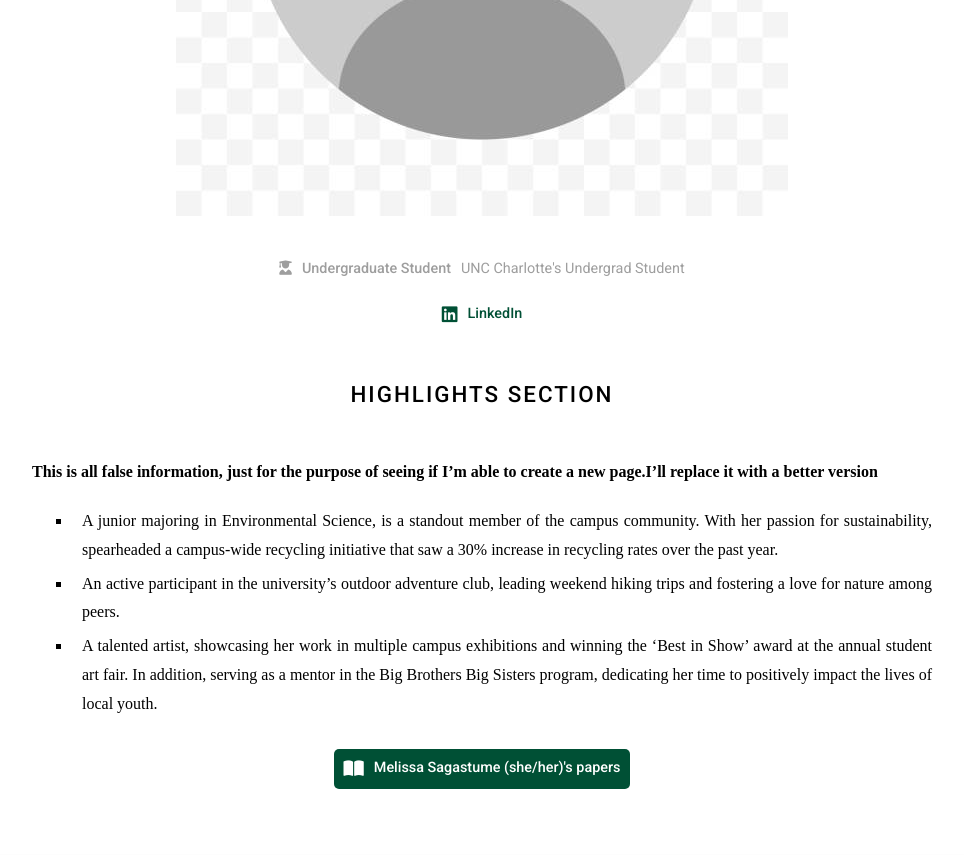
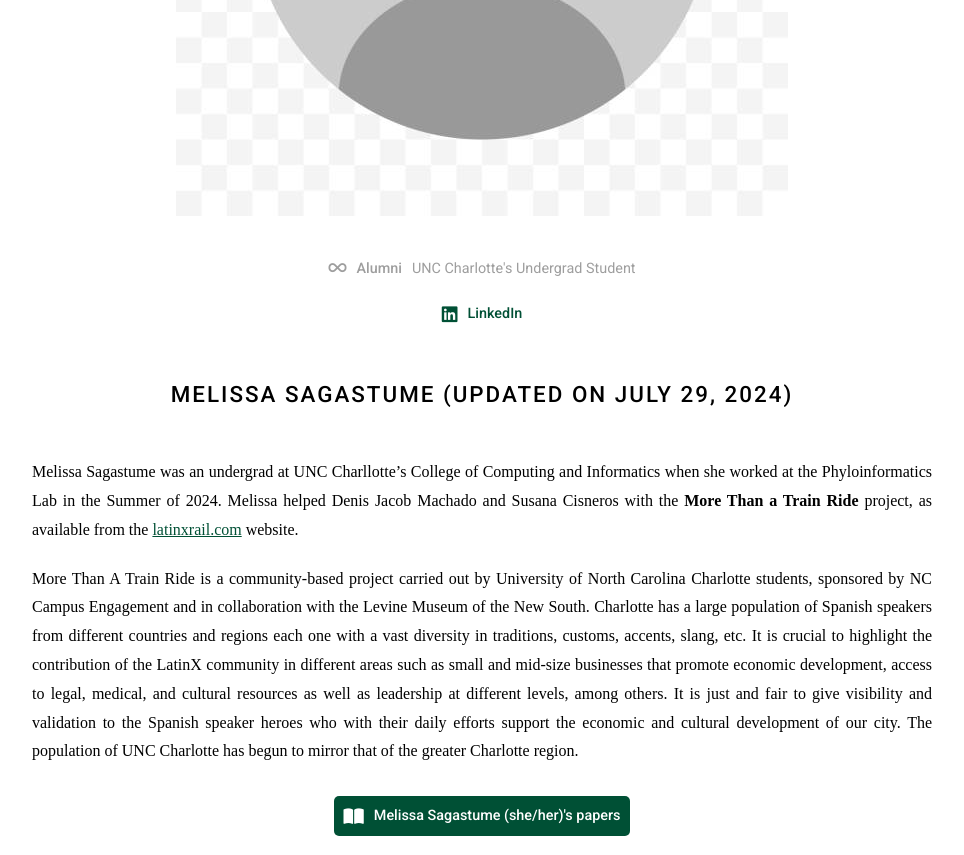
Before and after one commit to machadodj/machadodj.github.io, a Jekyll site: the page built from _members/Melissa_Sagastume.md, in a window 1280 px wide and 900 px high, scrolled down 653 px, cut to the strip 0-855 px from the top of the window. Shown: the whole strip, without its empty margins (158-1122 px from the left). Built offline with Jekyll 4.4.1, drawn with Linux system fonts in a browser that asks for light colours; nearby versions of some CDN libraries; some web fonts are replaced.

Commit message:
Updated members

```diff
--- a/_members/Melissa_Sagastume.md
+++ b/_members/Melissa_Sagastume.md
@@ -2,7 +2,7 @@
 name: Melissa Sagastume (she/her)
 image: headshots/MelissaSagastume.jpg
 description: UNC Charlotte's Undergrad Student
-role: undergrad
+role: alumni
 aliases:
   - Melissa Sagastume
   - M. Sagastume
@@ -12,10 +12,8 @@ links:
   linkedin: melissa-sagastume-aa01b1291
 ---
 
-# Highlights Section
+# Melissa Sagastume (updated on July 29, 2024)
 
-**This is all false information, just for the purpose of seeing if I'm able to create a new page.I'll replace it with a better version**
+Melissa Sagastume was an undergrad at UNC Charllotte's College of Computing and Informatics when she worked at the Phyloinformatics Lab in the Summer of 2024. Melissa helped Denis Jacob Machado and Susana Cisneros with the **More Than a Train Ride** project, as available from the [latinxrail.com](https://cisnerosatcharlotte.github.io/) website.
 
-- A junior majoring in Environmental Science, is a standout member of the campus community. With her passion for sustainability, spearheaded a campus-wide recycling initiative that saw a 30% increase in recycling rates over the past year.
-- An active participant in the university's outdoor adventure club, leading weekend hiking trips and fostering a love for nature among peers.
-- A talented artist, showcasing her work in multiple campus exhibitions and winning the 'Best in Show' award at the annual student art fair. In addition, serving as a mentor in the Big Brothers Big Sisters program, dedicating her time to positively impact the lives of local youth.
+More Than A Train Ride is a community-based project carried out by University of North Carolina Charlotte students, sponsored by NC Campus Engagement and in collaboration with the Levine Museum of the New South. Charlotte has a large population of Spanish speakers from different countries and regions each one with a vast diversity in traditions, customs, accents, slang, etc. It is crucial to highlight the contribution of the LatinX community in different areas such as small and mid-size businesses that promote economic development, access to legal, medical, and cultural resources as well as leadership at different levels, among others. It is just and fair to give visibility and validation to the Spanish speaker heroes who with their daily efforts support the economic and cultural development of our city. The population of UNC Charlotte has begun to mirror that of the greater Charlotte region.
```
Also changed, not shown: _members/Manish_Kota.md (added, +21 -0 lines), _members/Philippe_Vieira_Alves.md (+2 -2 lines), 1 other file.
